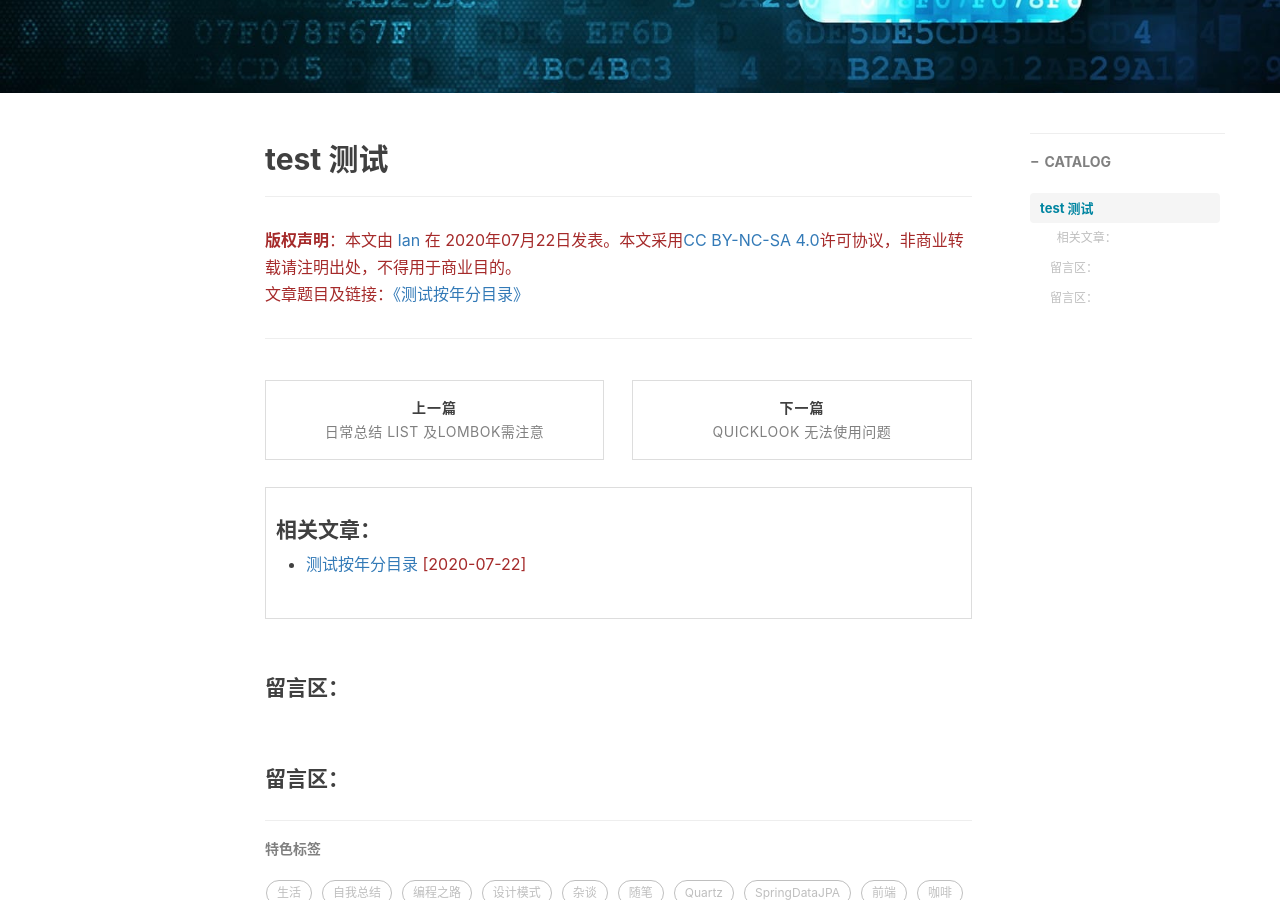
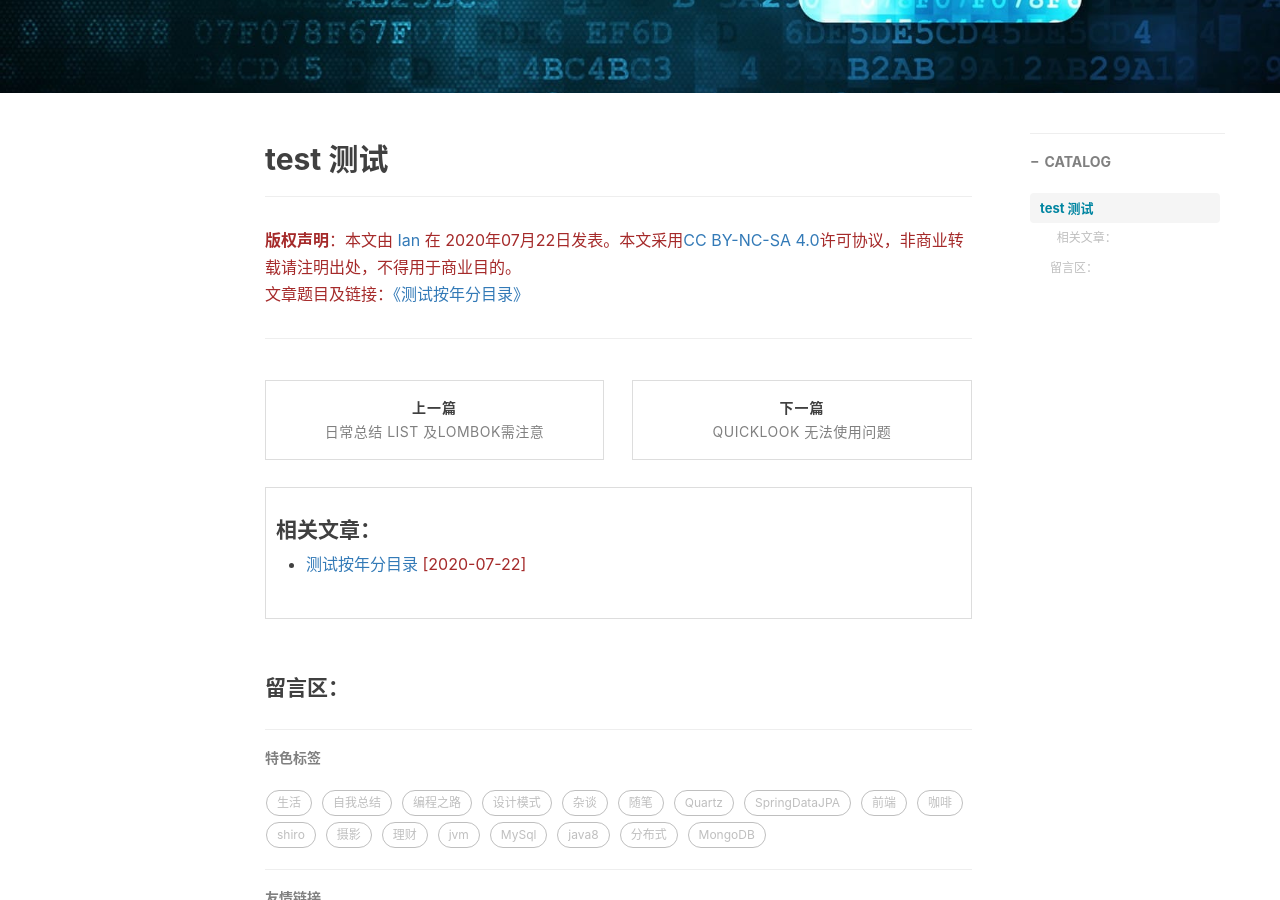
Before and after one commit to uniquezhangqi/uniquezhangqi.github.io, a Jekyll site: the page built from _posts/2020/2018-02-04-测试-测试按年分层.md, in a window 1280 px wide and 900 px high, scrolled down 430 px. Built offline with Jekyll 4.4.1, drawn with Linux system fonts in a browser that asks for light colours; nearby versions of some CDN libraries; comment, search, counter and statistics services are not loaded.

Commit message:
:bento: 修复多个评论区

```diff
--- a/_layouts/post.html
+++ b/_layouts/post.html
@@ -137,14 +137,6 @@ layout: default
                     {% endfor %}
                 </div>
                 <!-- 相关文章推荐 结束-->
-
-
-                <!-- Valine 评论框 start -->
-                {% if site.valine.enable %}
-                {% include valine_comments.html %}
-                {% endif %}
-                <!-- Valine 评论框 end -->
-
 
                 <!--Gitalk评论start  -->
                 {% if site.gitalk.enable %}
```
